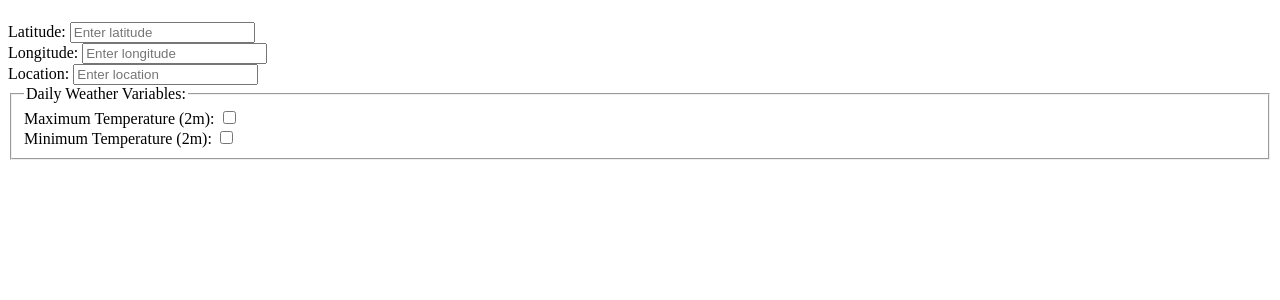
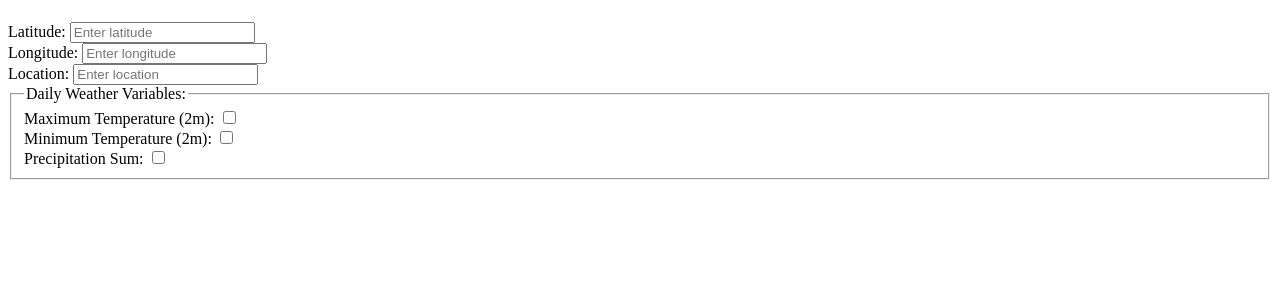
Before and after one commit to ajaypodicheti/weather, a Python web app: template templates/index.html in a window 1280 px wide. Shown: the part 58-358 px from the top of the page. Run offline with Jinja, Linux system fonts and the light colour scheme; the template is opened without the code that fills it, so the values that code supplies are empty.

Commit message:
added checkbox for precipitation sum

```diff
--- a/templates/index.html
+++ b/templates/index.html
@@ -30,6 +30,9 @@
                 <label for="min_temp_checkbox">Minimum Temperature (2m):</label>
                 <input type="checkbox" id="min_temp_checkbox" name="min_temp_checkbox"><br>  <!-- Checkbox for minimum temperature -->
 
+                <label for="precip_sum_checkbox">Precipitation Sum:</label>
+                <input type="checkbox" id="precip_sum_checkbox" name="precip_sum_checkbox"><br>  <!-- Checkbox for precipitation sum -->
+
             </fieldset>
 
 
```
